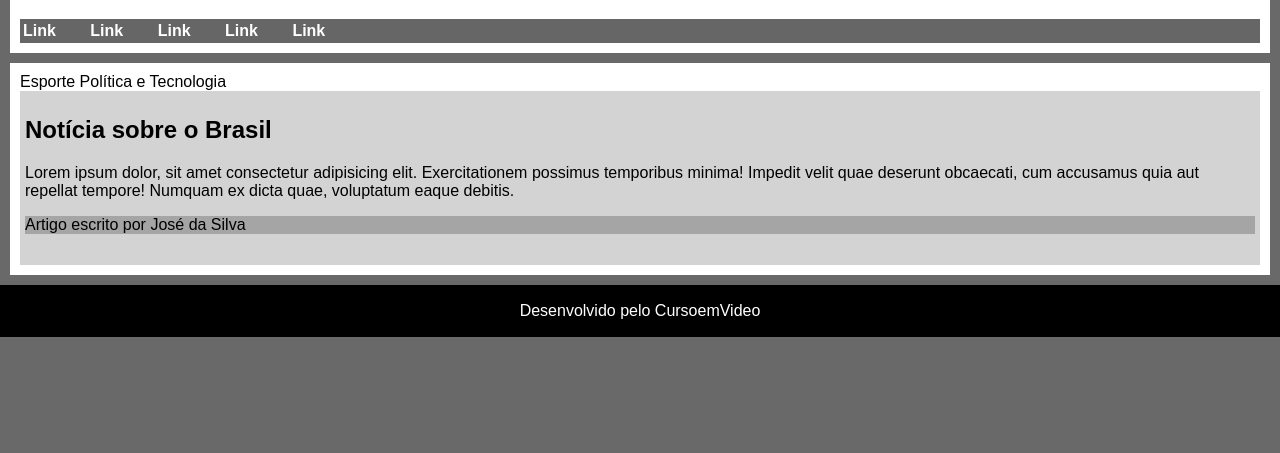
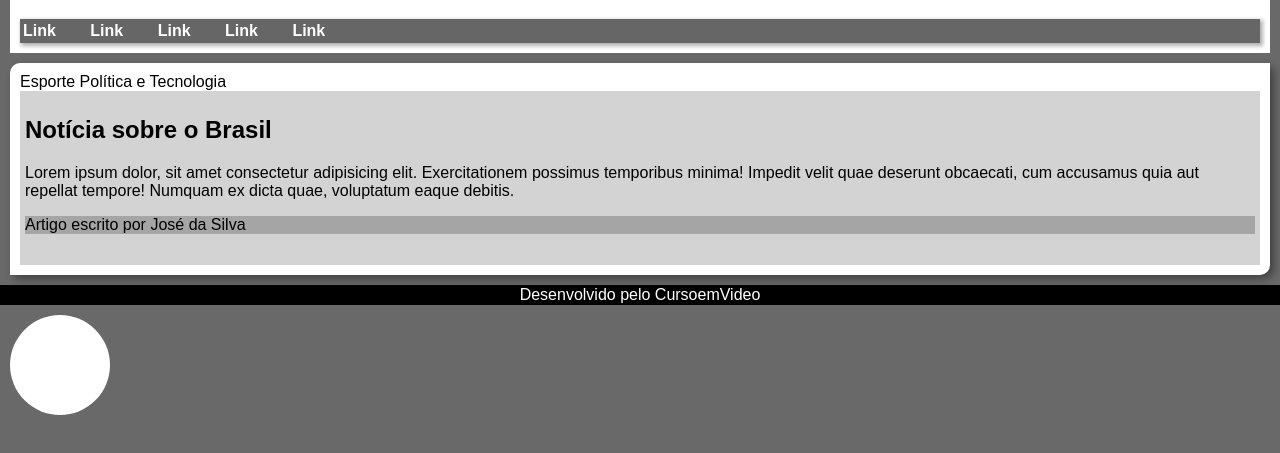
Before and after one commit to SabrinaPelluzi/curso_html_e_css, a plain HTML site: page module_2/ex021/caixa02.html in a window 1280 px wide. Shown: the part 81-534 px from the top of the page. Drawn offline with Linux system fonts and the light colour scheme.

Commit message:
Improve exercise 21 module 2

```diff
--- a/module_2/ex021/caixa02.html
+++ b/module_2/ex021/caixa02.html
@@ -19,7 +19,8 @@
 
         nav {
             background-color: rgb(102, 102, 102);
-            padding: 3px
+            padding: 3px;
+            box-shadow: 2px 2px 4px 1px rgba(0, 0, 0, 0.315);
         }
 
         nav > a {
@@ -37,6 +38,8 @@
             background-color: white;
             padding: 10px;
             margin: 10px;
+            border-radius: 10px 0px;
+            box-shadow: 4px 4px 9px 0px rgba(0, 0, 0, 0.384);
         }
 
         article {
@@ -54,6 +57,18 @@
             text-align: center;
             padding: 1px;
             margin: 0px;
+        }
+
+        footer > p {
+            margin: 0px;
+        }
+
+        div#bola {
+            height: 100px;
+            width: 100px;
+            margin: 10px;
+            background-color: white;
+            border-radius: 50%;
         }
 
     </style>
@@ -90,5 +105,6 @@
     <footer>
         <p>Desenvolvido pelo CursoemVideo</p>
     </footer>
+    <div id="bola"></div>
 </body>
 </html>
```
Also changed, not shown: module_2/ex021/caixa03.html (added, +19 -0 lines), module_2/ex021/borda.png (added).
